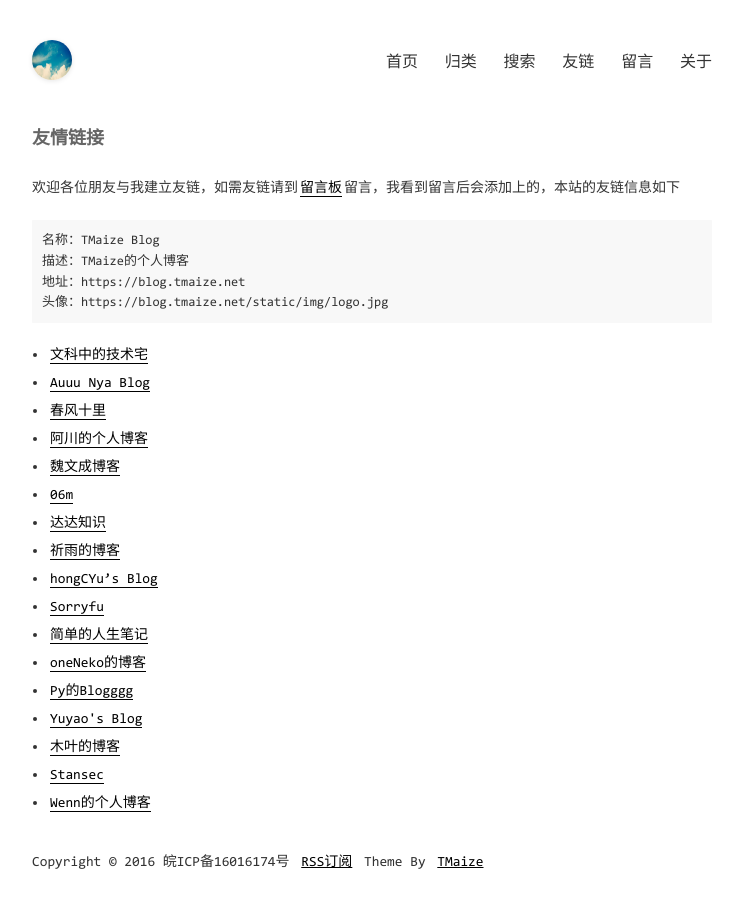
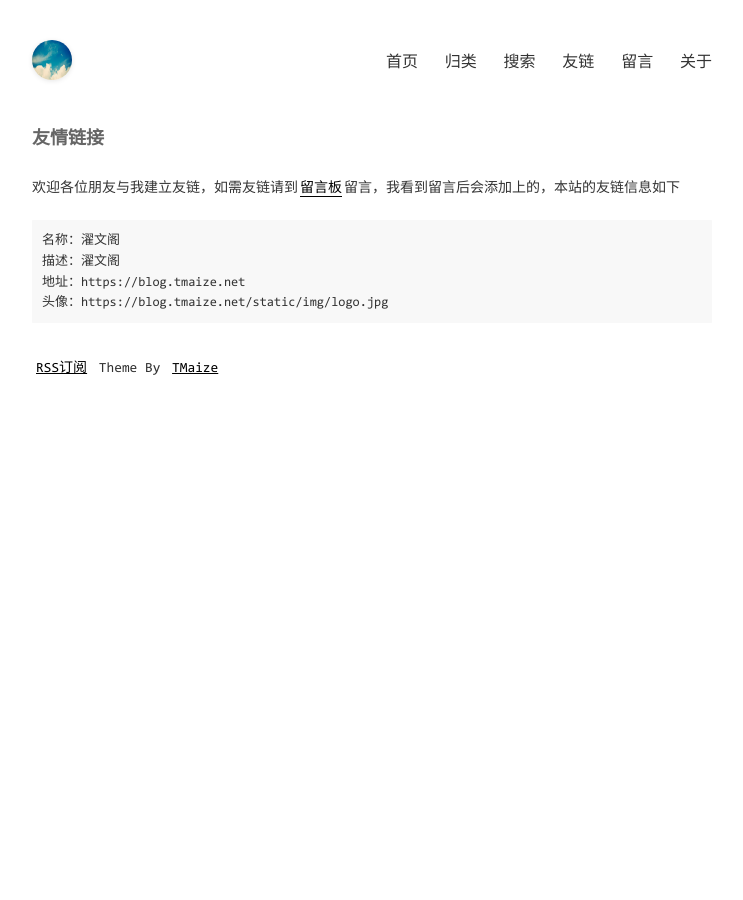
Before and after one commit to ez202013/zhuowenge.github.io, a Jekyll site: the page built from pages/links.md, in a window 1280 px wide. Shown: the whole page, without its empty margins (268-1011 px from the left). Built offline with Jekyll 4.4.1, drawn with Linux system fonts in a browser that asks for light colours.

Commit message:
Update _config.yml

```diff
--- a/_config.yml
+++ b/_config.yml
@@ -1,11 +1,10 @@
 encoding: utf-8
 
 # SEO相关信息
-title: TMaize Blog
-description: TMaize的个人博客
-keywords: TMaize,Blog,Java,Html,JavaScript
-author: TMaize
-footerText: 'Copyright © 2016 皖ICP备16016174号'
+title: 濯文阁
+description: 濯文阁
+keywords:
+author: ez202013
 
 # 这些不要动
 permalink: /posts/:year/:month/:day/:title.html
@@ -47,40 +46,3 @@ extAdsense: false
 
 # 数学公式支持，比较影响加载速度,不需要请设置为false
 extMath: false
-
-# 友情链接
-links:
-  - title: 文科中的技术宅
-    url: https://www.townwang.com
-  - title: Auuu Nya Blog
-    url: http://mu1er.cn
-  - title: 春风十里
-    url: https://www.geek-era.com
-  - title: 阿川的个人博客
-    url: https://achuan.io
-  - title: 魏文成博客
-    url: https://www.wwc.ren
-  - title: 06m
-    url: https://www.06m.me
-  - title: 达达知识
-    url: https://www.dadapush.com
-  - title: 祈雨的博客
-    url: https://wakzz.cn
-  - title: hongCYu’s Blog
-    url: https://hongcyu.cn
-  - title: Sorryfu
-    url: https://fushaolei.github.io
-  - title: 简单的人生笔记
-    url: https://yoyling.com
-  - title: oneNeko的博客
-    url: https://blog.oneneko.com
-  - title: Py的Blogggg
-    url: https://blog.pyliubaolin.top
-  - title: Yuyao's Blog
-    url: http://hellocode.ink
-  - title: 木叶的博客
-    url: https://muye.ml
-  - title: Stansec
-    url: https://standeblog.com/
-  - title: Wenn的个人博客
-    url: https://wenn.tech/
```
